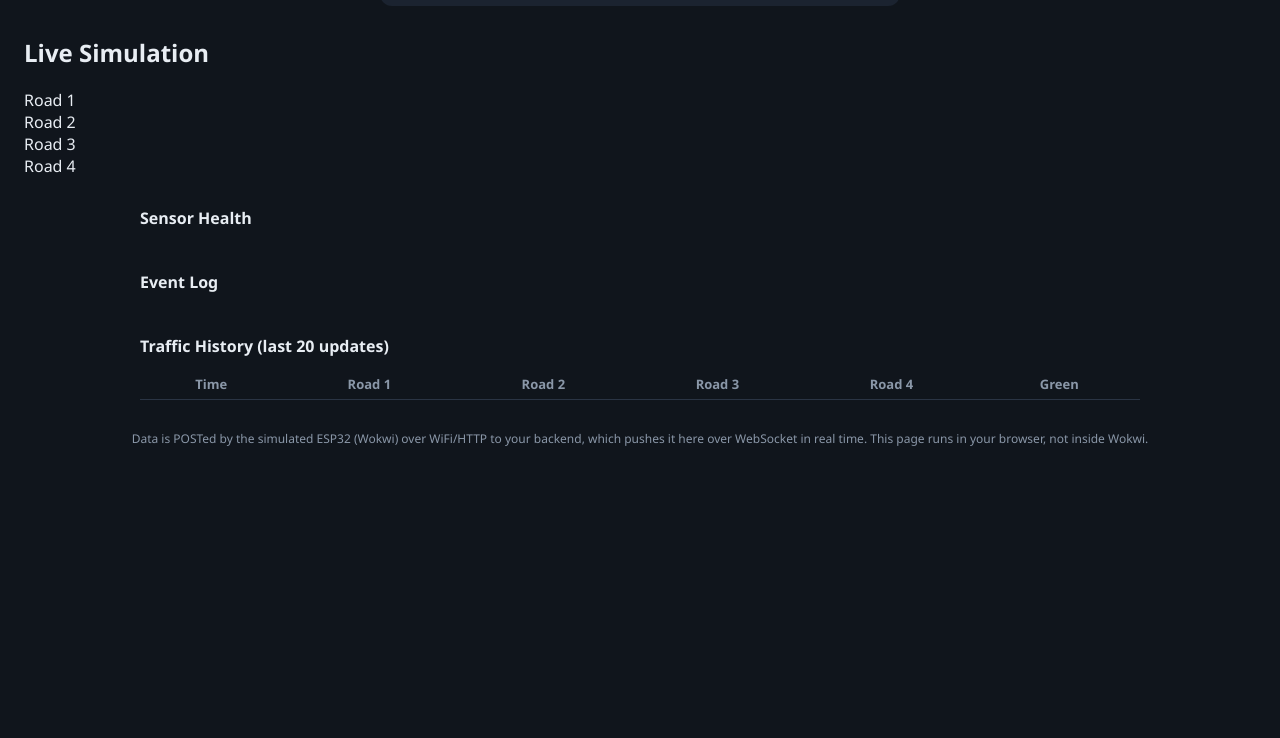
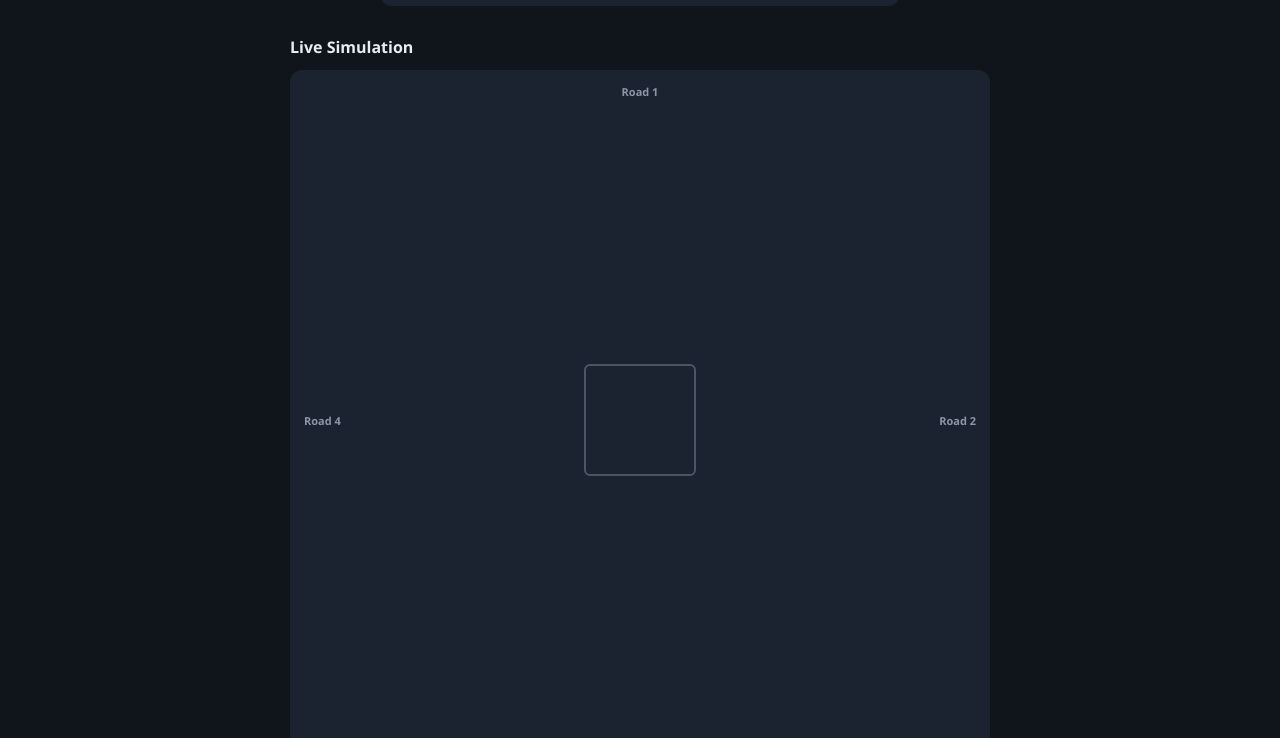
Before and after one commit to Chamu1434/traffic-signal-backend, a plain HTML site: page dashboard/index.html in a window 1280 px wide. Shown: the part 739-1477 px from the top of the page. Before the commit the page ends 1210 px from the top, so only its background shows below. Drawn offline with Linux system fonts and the light colour scheme; no server answers.

Commit message:
Enhance styles for live simulation components
Added styles for live simulation interface including layout and animations.

```diff
--- a/dashboard/style.css
+++ b/dashboard/style.css
@@ -168,3 +168,84 @@ th, td { padding: 6px 10px; border-bottom: 1px solid #2a3444; text-align: center
 th { color: var(--muted); font-weight: 600; }
 
 footer { text-align: center; color: var(--muted); font-size: 12px; margin-top: 30px; }
+#liveSim-wrap { max-width: 700px; margin: 0 auto 30px; }
+#liveSim-wrap h2 { font-size: 16px; margin-bottom: 12px; }
+
+#liveSim {
+  position: relative;
+  width: 100%;
+  aspect-ratio: 1 / 1;
+  background: var(--card);
+  border-radius: 12px;
+  padding: 12px;
+}
+
+.ls-junction {
+  position: absolute;
+  top: 42%; left: 42%;
+  width: 16%; height: 16%;
+  border: 2px solid #4a5568;
+  border-radius: 6px;
+  background: #1b2330;
+  transition: border-color 0.3s, box-shadow 0.3s;
+}
+.ls-junction.active {
+  border-color: var(--green);
+  box-shadow: 0 0 12px rgba(46,204,113,0.5);
+}
+
+.ls-lane {
+  position: absolute;
+  display: flex;
+  gap: 4px;
+  overflow: hidden;
+}
+
+.ls-top {
+  top: 6%; left: 44%; width: 12%; height: 34%;
+  flex-direction: column;
+  justify-content: flex-end;
+}
+.ls-bottom {
+  top: 60%; left: 44%; width: 12%; height: 34%;
+  flex-direction: column-reverse;
+  justify-content: flex-end;
+}
+.ls-left {
+  top: 44%; left: 6%; width: 34%; height: 12%;
+  flex-direction: row;
+  justify-content: flex-end;
+}
+.ls-right {
+  top: 44%; left: 60%; width: 34%; height: 12%;
+  flex-direction: row-reverse;
+  justify-content: flex-end;
+}
+
+.sim-car {
+  flex-shrink: 0;
+  border-radius: 3px;
+  opacity: 0;
+  transform: scale(0.6);
+  transition: opacity 0.25s, transform 0.25s;
+}
+.sim-car.visible { opacity: 1; transform: scale(1); }
+
+.ls-top .sim-car, .ls-bottom .sim-car { width: 100%; height: 10px; }
+.ls-left .sim-car, .ls-right .sim-car { height: 100%; width: 10px; }
+
+.ls-lane.road-0 .sim-car { background: #4a90e2; }
+.ls-lane.road-1 .sim-car { background: #f1c40f; }
+.ls-lane.road-2 .sim-car { background: #2ecc71; }
+.ls-lane.road-3 .sim-car { background: #9b59b6; }
+
+.ls-label {
+  position: absolute;
+  font-size: 11px;
+  font-weight: 700;
+  color: var(--muted);
+}
+.ls-label-top { top: 2%; left: 50%; transform: translateX(-50%); }
+.ls-label-bottom { bottom: 2%; left: 50%; transform: translateX(-50%); }
+.ls-label-left { left: 2%; top: 50%; transform: translateY(-50%); }
+.ls-label-right { right: 2%; top: 50%; transform: translateY(-50%); }
```
